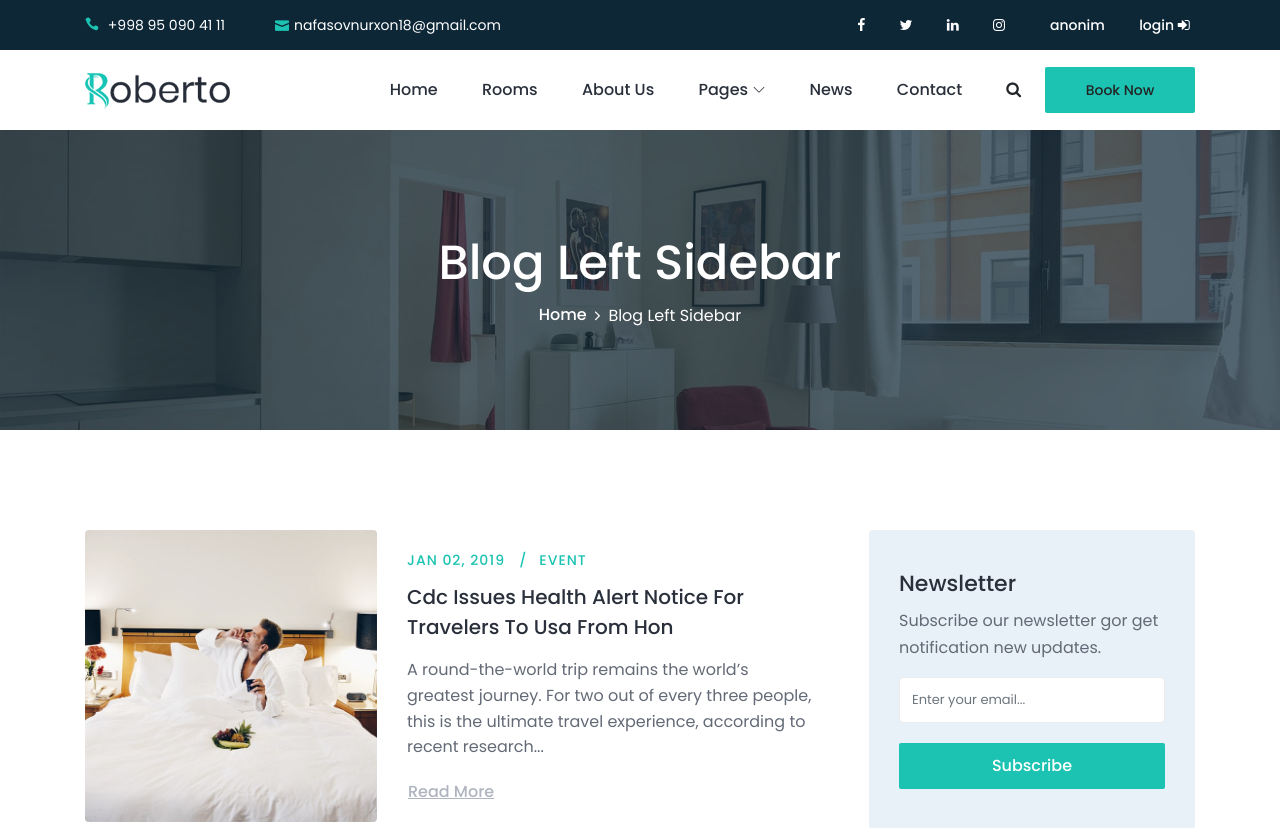
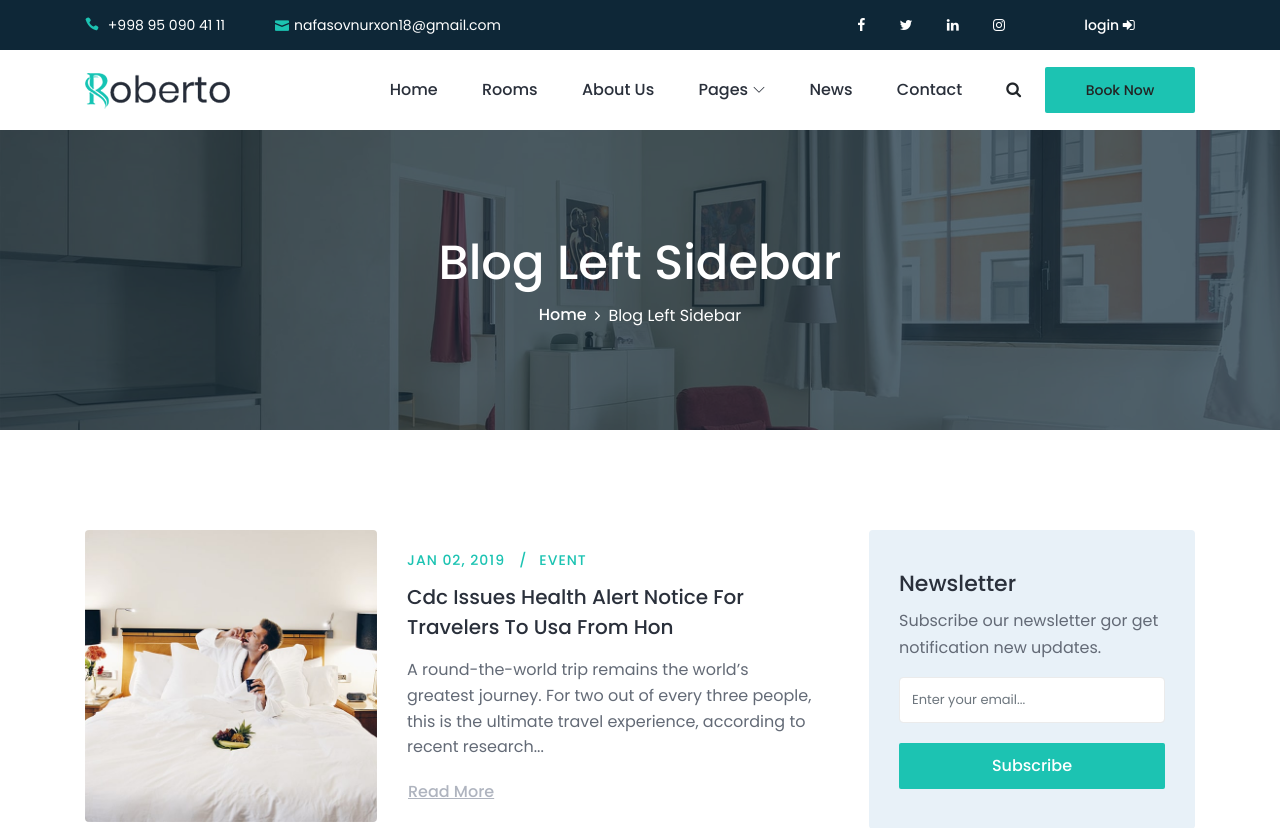
Before and after one commit to Nafasov/Hotel, a Django app: page /blog/ in a window 1280 px wide. Shown: the top 828 px of the page. Run offline with Django 5.2, Linux system fonts and the light colour scheme; data comes from the database, SQL or seed files in the repository; both versions use the stored data as it was after the commit; parts of the project's set-up code (start-up, migrations or seed data) failed here and were passed over; some libraries are stand-ins or nearby versions; some web fonts are replaced.

Commit message:
modified

```diff
--- a/apps/contact/views.py
+++ b/apps/contact/views.py
@@ -28,8 +28,8 @@ class ContactView(View):
 
 class LoginView(auth_views.LoginView):
     # form = UserForm
+    template_name = 'contact/login.html'
     next_page = reverse_lazy('main:home')
-    template_name = 'contact/login.html'
 
     def get(self, request, *args, **kwargs):
         form = UserForm()
--- a/templates/navbar.html
+++ b/templates/navbar.html
@@ -43,8 +43,8 @@
                                 <a style="margin-left: 30px">{{ request.user }}</a>
                                 <a href="{% url 'contact:logout' %}"><span> logout </span><i class="fa fa-sign-out"></i></a>
                             {% else %}
-                                <a style="margin-left: 30px">anonim</a>
-                                <a href="{% url 'contact:login' %}">login <i class="fa fa-sign-in"></i> </a>
+                                <a style="margin-left: 30px"></a>
+                                <a href="{% url 'contact:login' %}"><span>login </span><i class="fa fa-sign-in"></i> </a>
                             {% endif %}
                         </div>
                     </div>
```
Also changed, not shown: db.sqlite3.
